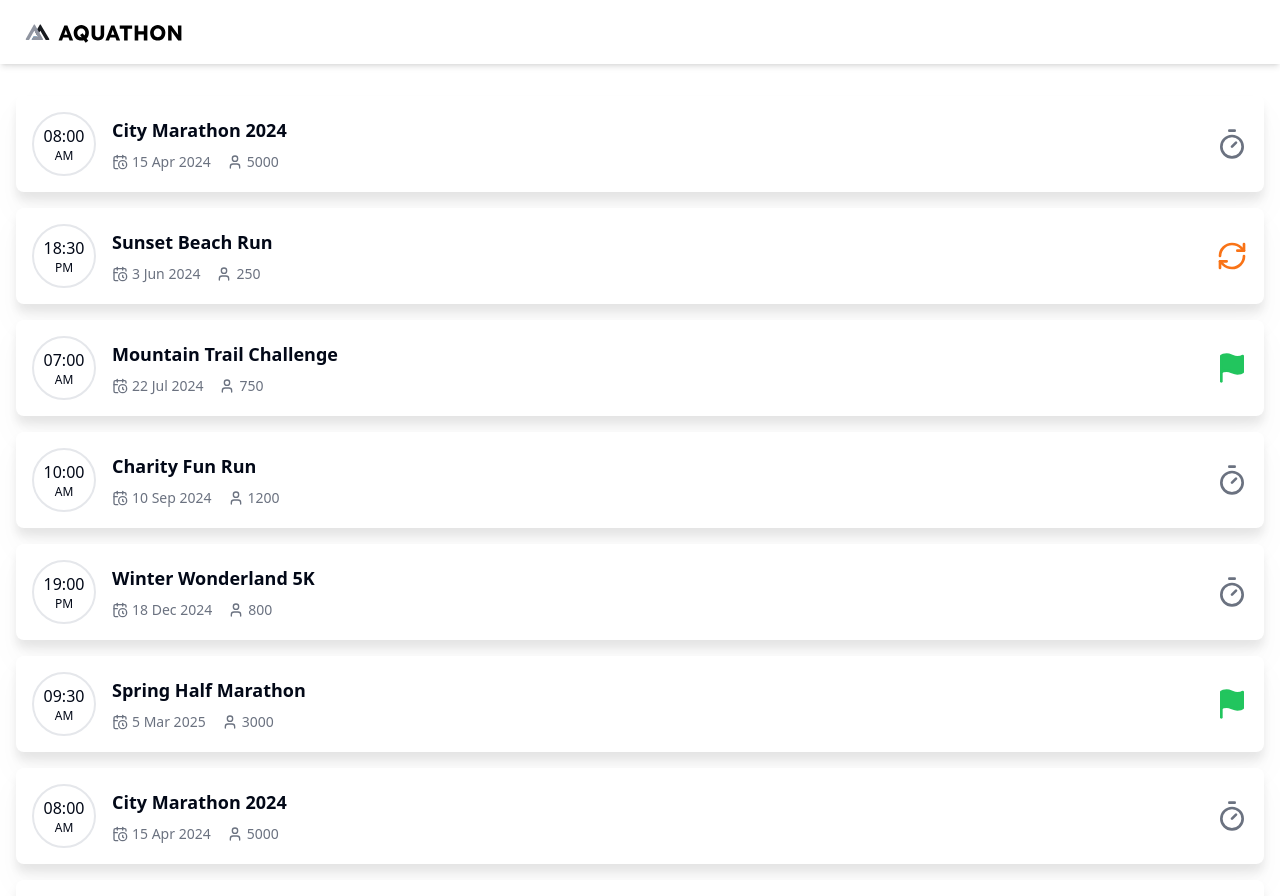
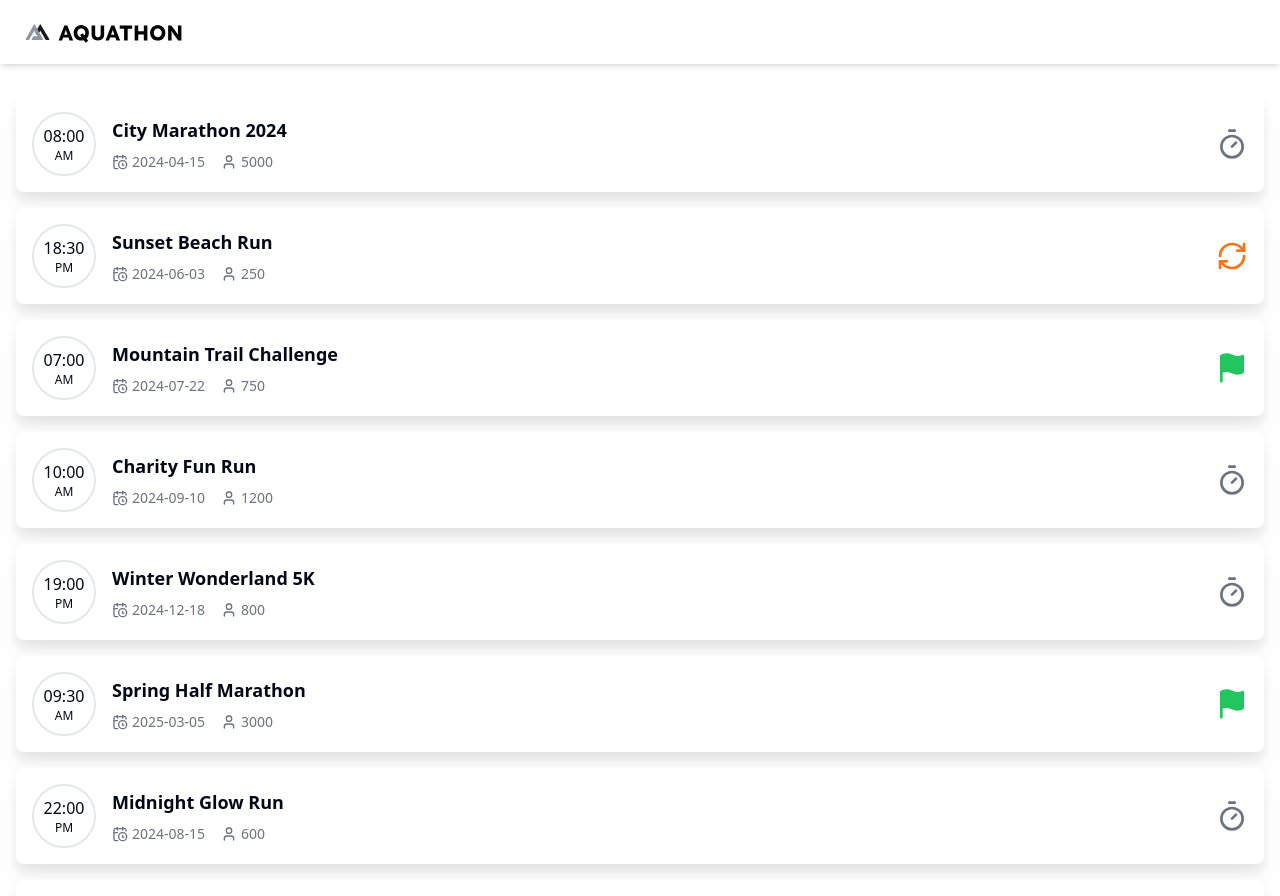
Before and after one commit to ronanpnc/AQUATHON-APP, a Next.js app in the folder aquathon_frontend/: page /races in a window 1280 px wide. Shown: the top 896 px of the page. Built offline with nearby package versions, Linux system fonts and the light colour scheme.

Commit message:
refactor: improve and clean up (AA-49)

```diff
--- a/aquathon_frontend/src/app/races/[slug]/layout.tsx
+++ b/aquathon_frontend/src/app/races/[slug]/layout.tsx
@@ -43,7 +43,6 @@ export default function Layout({ children }: Readonly<{ children: React.ReactNod
             ))}
           </div>
         </div>
-
         <div className='flex-grow p-4'>{children}</div>
       </div>
     </>
--- a/aquathon_frontend/src/app/races/[slug]/page.tsx
+++ b/aquathon_frontend/src/app/races/[slug]/page.tsx
@@ -13,9 +13,7 @@ export default function Race() {
 
   return (
     <>
-     <div>
-      hi
-     </div>
+      <div>hi</div>
     </>
   );
 }
--- a/aquathon_frontend/src/app/races/page.tsx
+++ b/aquathon_frontend/src/app/races/page.tsx
@@ -1,41 +1,79 @@
 import RaceCard from '@/components/race/RaceCard';
 
+import { Race, RaceStatus } from '@/domains/race/interface';
+
 export default function MyRace() {
-  const races = [
-    { id: '1', name: 'City Marathon 2024', date: '15 Apr 2024', time: '08:00', status: 'Pending', participants: 5000 },
-    { id: '2', name: 'Sunset Beach Run', date: '3 Jun 2024', time: '18:30', status: 'Ongoing', participants: 250 },
+  const races: Race[] = [
+    {
+      id: '1',
+      name: 'City Marathon 2024',
+      date: '2024-04-15',
+      time: '08:00',
+      status: RaceStatus.Pending,
+      participants: 5000,
+    },
+    {
+      id: '2',
+      name: 'Sunset Beach Run',
+      date: '2024-06-03',
+      time: '18:30',
+      status: RaceStatus.Ongoing,
+      participants: 250,
+    },
     {
       id: '3',
       name: 'Mountain Trail Challenge',
-      date: '22 Jul 2024',
+      date: '2024-07-22',
       time: '07:00',
-      status: 'Finished',
+      status: RaceStatus.Finished,
       participants: 750,
     },
-    { id: '4', name: 'Charity Fun Run', date: '10 Sep 2024', time: '10:00', status: 'Pending', participants: 1200 },
-    { id: '5', name: 'Winter Wonderland 5K', date: '18 Dec 2024', time: '19:00', status: 'Pending', participants: 800 },
+    {
+      id: '4',
+      name: 'Charity Fun Run',
+      date: '2024-09-10',
+      time: '10:00',
+      status: RaceStatus.Pending,
+      participants: 1200,
+    },
+    {
+      id: '5',
+      name: 'Winter Wonderland 5K',
+      date: '2024-12-18',
+      time: '19:00',
+      status: RaceStatus.Pending,
+      participants: 800,
+    },
     {
       id: '6',
       name: 'Spring Half Marathon',
-      date: '5 Mar 2025',
+      date: '2025-03-05',
       time: '09:30',
-      status: 'Finished',
+      status: RaceStatus.Finished,
       participants: 3000,
+    },
+    {
+      id: '7',
+      name: 'Midnight Glow Run',
+      date: '2024-08-15',
+      time: '22:00',
+      status: RaceStatus.Pending,
+      participants: 600,
+    },
+    {
+      id: '8',
+      name: 'Autumn Foliage 10K',
+      date: '2024-10-20',
+      time: '08:30',
+      status: RaceStatus.Ongoing,
+      participants: 1500,
     },
   ];
 
   return (
     <div className='p-4'>
       {[...races, ...races, ...races, ...races, ...races].map((race) => (
-        <RaceCard
-          key={race.id}
-          id={race.id}
-          name={race.name}
-          date={race.date}
-          time={race.time}
-          status={race.status as 'Finished' | 'Ongoing' | 'Pending'}
-          participants={race.participants}
-        />
+        <RaceCard key={race.id} race={race} />
       ))}
     </div>
   );
--- a/aquathon_frontend/src/components/race/RaceCard.tsx
+++ b/aquathon_frontend/src/components/race/RaceCard.tsx
@@ -1,53 +1,44 @@
-import { CalendarClock, Flag, RefreshCw, Timer, User } from 'lucide-react';
+import { CalendarClock, User } from 'lucide-react';
 import Link from 'next/link';
-import React from 'react';
 
-interface RaceCardProps {
-  id: string;
-  name: string;
-  date: string;
-  time: string;
-  status: 'Finished' | 'Ongoing' | 'Pending';
-  participants: number;
-}
+import { STATUS_COLORS, STATUS_ICONS } from '@/domains/race/constants';
+import { Race } from '@/domains/race/interface';
 
-const RaceCard: React.FC<RaceCardProps> = ({ id, name, date, time, status, participants }) => {
-  const statusIcon: Record<typeof status, React.ReactElement> = {
-    Finished: <Flag className='h-8 w-8 text-green-500' fill='currentColor' />,
-    Ongoing: <RefreshCw className='h-8 w-8 text-orange-500' />,
-    Pending: <Timer className='h-8 w-8 text-gray-500' />,
-  };
-
-  // Split time into hours
-  const [hours] = time.split(':');
+const RaceCard: React.FC<{ race: Race }> = ({ race }) => {
+  const [hours] = race.time.split(':');
   const ampm = parseInt(hours) >= 12 ? 'PM' : 'AM';
 
+  const StatusIcon = STATUS_ICONS[race.status];
+
   return (
-    <Link href={`/races/${id}`} className='block'>
+    <Link href={`/races/${race.id}`} className='block'>
       <div className='flex items-center justify-between p-4 bg-white drop-shadow-xl rounded-lg mb-4 hover:bg-gray-50 transition-colors duration-200'>
         <div className='flex items-center'>
           <div className='mr-4 flex flex-col items-center justify-center'>
             <div className='w-16 h-16 rounded-full border-2 border-gray-200 flex flex-col items-center justify-center'>
-              <span className='text-md'>{time}</span>
+              <span className='text-md'>{race.time}</span>
               <span className='text-xs'>{ampm}</span>
             </div>
           </div>
           <div>
-            <h3 className='text-lg font-semibold pb-2'>{name}</h3>
+            <h3 className='text-lg font-semibold pb-2'>{race.name}</h3>
             <div className='flex items-center text-sm text-gray-500 space-x-4'>
               <div className='flex items-center'>
                 <CalendarClock size={16} className='mr-1' />
-                {date}
+                {race.date}
               </div>
               <div className='flex items-center'>
                 <User size={16} className='mr-1' />
-                {participants}
+                {race.participants}
               </div>
             </div>
           </div>
         </div>
         <div>
-          <span className='text-2xl'>{statusIcon[status]}</span>
+          <StatusIcon
+            className={`h-8 w-8 ${STATUS_COLORS[race.status]}`}
+            fill={race.status === 'Finished' ? 'currentColor' : 'none'}
+          />
         </div>
       </div>
     </Link>
--- /dev/null
+++ b/aquathon_frontend/src/domains/race/constants.ts
@@ -0,0 +1,15 @@
+import { Flag, RefreshCw, Timer } from 'lucide-react';
+
+import { Race } from './interface';
+
+export const STATUS_ICONS: Record<Race['status'], typeof Flag> = {
+  Finished: Flag,
+  Ongoing: RefreshCw,
+  Pending: Timer,
+};
+
+export const STATUS_COLORS: Record<Race['status'], string> = {
+  Finished: 'text-green-500',
+  Ongoing: 'text-orange-500',
+  Pending: 'text-gray-500',
+};
--- /dev/null
+++ b/aquathon_frontend/src/domains/race/interface.ts
@@ -0,0 +1,14 @@
+export enum RaceStatus {
+  Finished = 'Finished',
+  Ongoing = 'Ongoing',
+  Pending = 'Pending',
+}
+
+export interface Race {
+  id: string;
+  name: string;
+  date: string;
+  time: string;
+  status: RaceStatus;
+  participants: number;
+}
```
